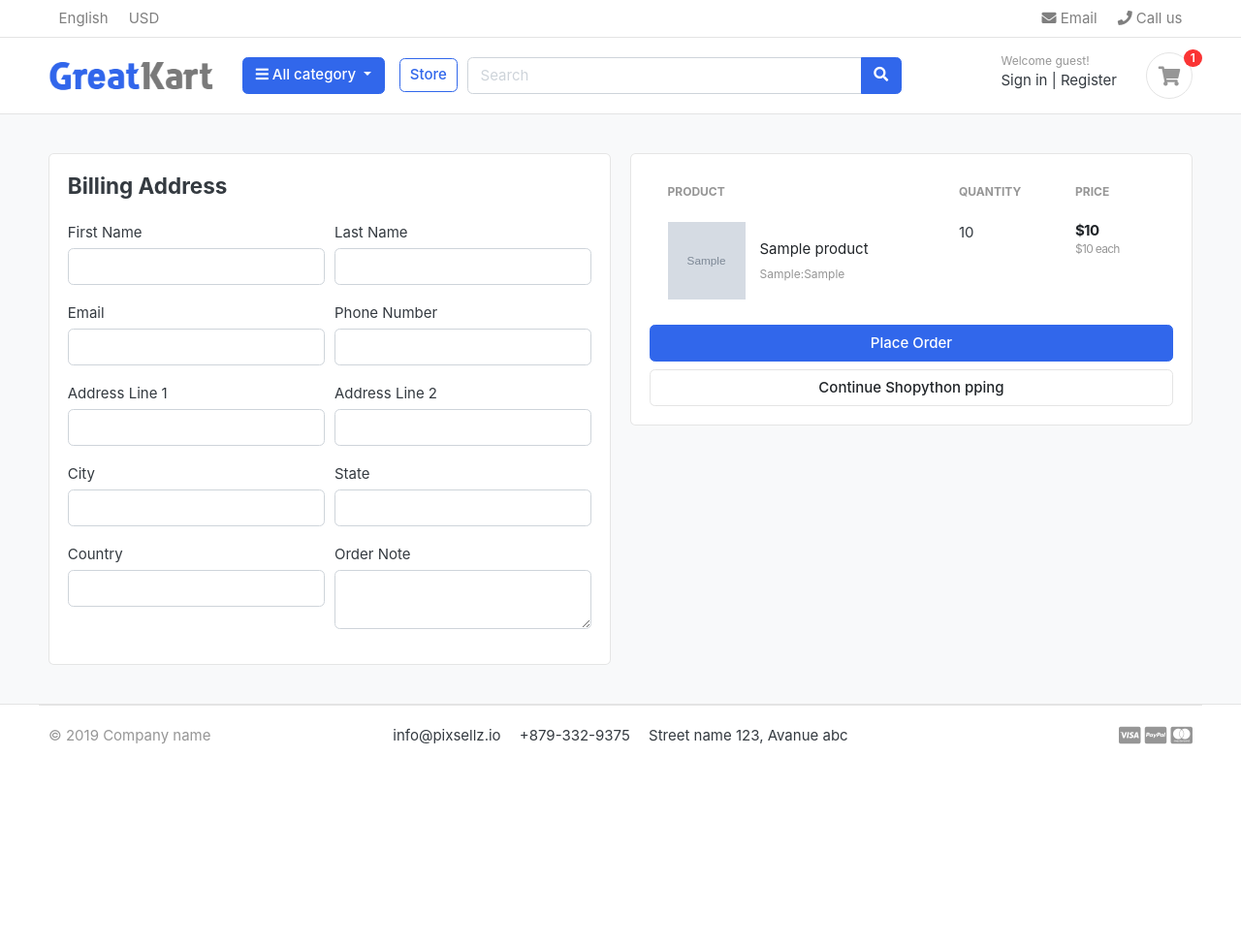
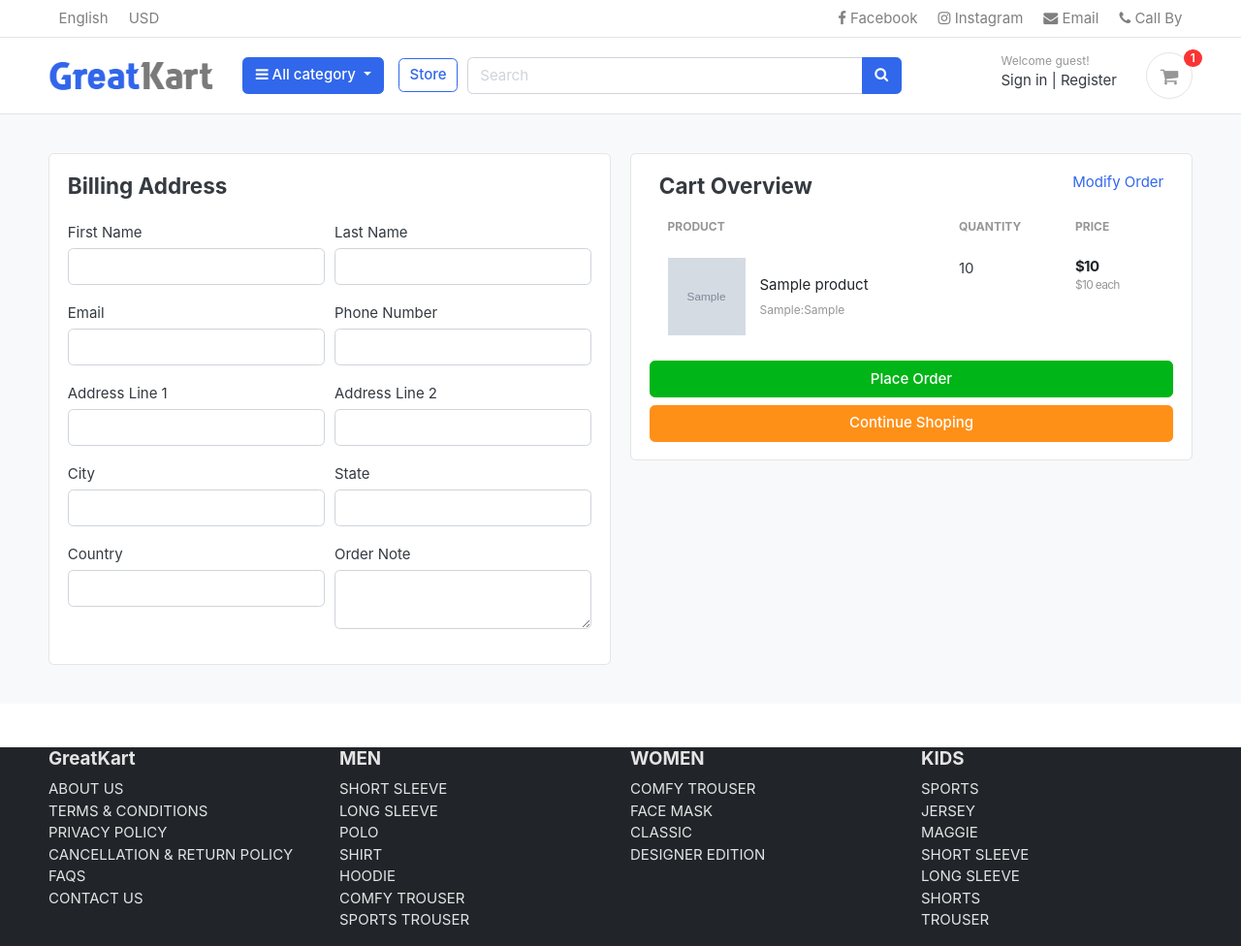
Before and after one commit to tarikul12/E-commerce-, a Django app: template templates/store/checkout.html in a window 1280 px wide. Shown: the whole page at 97% size. Before the commit the page ends 768 px from the top, so only its background shows below. Run offline with Django 3.2, Linux system fonts and the light colour scheme; the template is opened without the code that fills it: most values are stand-ins (such as "Sample title", 1, 10 or a date in 2020); grey boxes marked "Sample" are stand-in pictures; some libraries are stand-ins or nearby versions; some web fonts are replaced.

Commit message:
update store

```diff
--- a/accounts/decorators.py
+++ b/accounts/decorators.py
@@ -1,5 +1,6 @@
 from functools import wraps
 from django.http import HttpResponseForbidden
+from django.http import HttpResponseRedirect
 
 def admin_required(view_func):
     @wraps(view_func)
--- a/accounts/views.py
+++ b/accounts/views.py
@@ -151,16 +151,18 @@
 
 
 @login_required(login_url="login")
-@admin_required
+# @staff_required
 def dashboard(request):
     orders = Order.objects.order_by("-created_at").filter(
         user_id=request.user.id, is_ordered=True
     )
     orders_count = orders.count()
+    userProfile =UserProfile.objects.get(user_id =request.user.id)
     user_types = request.user.user_type
     context = {
         "orders_count": orders_count,
         "user_types": user_types,
+        'userProfile':userProfile
     }
     return render(request, "accounts/dashboard.html", context)
 
--- a/store/views.py
+++ b/store/views.py
@@ -25,13 +25,13 @@
     if category_slug is not None:
         categories = get_object_or_404(Category, slug=category_slug)
         products = Product.objects.filter(category=categories, is_available=True)
-        paginator = Paginator(products, 3)
+        paginator = Paginator(products, 6)
         page = request.GET.get("page")
         paged_products = paginator.get_page(page)
         product_count = products.count()
     else:
         products = Product.objects.all().filter(is_available=True).order_by("id")
-        paginator = Paginator(products, 3)
+        paginator = Paginator(products, 6)
         page = request.GET.get("page")
         paged_products = paginator.get_page(page)
         product_count = products.count()
--- a/templates/includes/footer.html
+++ b/templates/includes/footer.html
@@ -1,19 +1,57 @@
-<footer class="section-footer border-top">
+<footer class="bg-dark text-light mt-5">
 	<div class="container">
-		<section class="footer-bottom border-top row">
-			<div class="col-md-2">
-				<p class="text-muted"> &copy 2019 Company name </p>
-			</div>
-			<div class="col-md-8 text-md-center">
-				<span  class="px-2">info@pixsellz.io</span>
-				<span  class="px-2">+879-332-9375</span>
-				<span  class="px-2">Street name 123, Avanue abc</span>
-			</div>
-			<div class="col-md-2 text-md-right text-muted">
-				<i class="fab fa-lg fa-cc-visa"></i>
-				<i class="fab fa-lg fa-cc-paypal"></i>
-				<i class="fab fa-lg fa-cc-mastercard"></i>
-			</div>
-		</section>
-	</div><!-- //container -->
-</footer>
+	  <div class="row">
+		<!-- FABRILIFE Section -->
+		<div class="col-md-3">
+		  <h5>GreatKart</h5>
+		  <ul class="list-unstyled">
+			<li>ABOUT US</li>
+			<li>TERMS & CONDITIONS</li>
+			<li>PRIVACY POLICY</li>
+			<li>CANCELLATION & RETURN POLICY</li>
+			<li>FAQS</li>
+			<li>CONTACT US</li>
+		  </ul>
+		</div>
+
+		<!-- MEN Section -->
+		<div class="col-md-3">
+		  <h5>MEN</h5>
+		  <ul class="list-unstyled">
+			<li>SHORT SLEEVE</li>
+			<li>LONG SLEEVE</li>
+			<li>POLO</li>
+			<li>SHIRT</li>
+			<li>HOODIE</li>
+			<li>COMFY TROUSER</li>
+			<li>SPORTS TROUSER</li>
+		  </ul>
+		</div>
+
+		<!-- WOMEN Section -->
+		<div class="col-md-3">
+		  <h5>WOMEN</h5>
+		  <ul class="list-unstyled">
+			<li>COMFY TROUSER</li>
+			<li>FACE MASK</li>
+			<li>CLASSIC</li>
+			<li>DESIGNER EDITION</li>
+		  </ul>
+		</div>
+
+		<!-- KIDS Section -->
+		<div class="col-md-3">
+		  <h5>KIDS</h5>
+		  <ul class="list-unstyled">
+			<li>SPORTS</li>
+			<li>JERSEY</li>
+			<li>MAGGIE</li>
+			<li>SHORT SLEEVE</li>
+			<li>LONG SLEEVE</li>
+			<li>SHORTS</li>
+			<li>TROUSER</li>
+		  </ul>
+		</div>
+	  </div>
+	</div>
+  </footer>
--- a/templates/includes/navbar.html
+++ b/templates/includes/navbar.html
@@ -1,5 +1,5 @@
 {% load static %}
-
+<link rel="stylesheet" href="https://cdnjs.cloudflare.com/ajax/libs/font-awesome/4.7.0/css/font-awesome.min.css">
 <header class="section-header">
   <nav class="navbar p-md-0 navbar-expand-sm navbar-light border-bottom">
     <div class="container">
@@ -15,10 +15,16 @@
         </ul>
         <ul class="navbar-nav">
           <li>
+            <a href="#" class="nav-link"><i class="fa fa-facebook"></i> Facebook</a>
+          </li>
+          <li>
+            <a href="#" class="nav-link"><i class="fa fa-instagram"></i> Instagram</a>
+          </li>
+          <li>
             <a href="#" class="nav-link"><i class="fa fa-envelope"></i> Email</a>
           </li>
           <li>
-            <a href="#" class="nav-link"><i class="fa fa-phone"></i> Call us</a>
+            <a href="#" class="nav-link"><i class="fa fa-phone"></i> Call By</a>
           </li>
         </ul> <!-- list-inline // -->
       </div> <!-- navbar-collapse .// -->
--- a/templates/store/checkout.html
+++ b/templates/store/checkout.html
@@ -71,6 +71,17 @@
             <div class="card-body">
               <table class="table table-borderless table-shopping-cart">
                 <thead class="text-muted">
+                  <div class="container">
+                    <div class="row">
+                      <div class="col-6">
+                        <h4>Cart Overview</h4>
+                      </div>
+                      <div class="col-6 text-right">
+                        <p><a href="{% url 'cart' %}">Modify Order</a></p>
+                      </div>
+                    </div>
+                  </div>
+
                   <tr class="small text-uppercase">
                     <th scope="col">Product</th>
                     <th scope="col" width="120">Quantity</th>
@@ -128,8 +139,8 @@
                   {% endfor %}
                 </tbody>
               </table>
-			  <button type="submit" name="submit"   class="btn btn-primary btn-block">Place Order</button>
-              <a href="{% url 'store' %}" class="btn btn-light btn-block">Continue Shopython pping</a>
+			  <button type="submit" name="submit"   class="btn btn-success btn-block">Place Order</button>
+              <a href="{% url 'store' %}" class="btn btn-warning btn-block">Continue Shoping</a>
 			</form>
             </div>
           </div>
--- a/templates/store/home.html
+++ b/templates/store/home.html
@@ -9,7 +9,6 @@
 	<div class="intro-banner-wrap">
 		<img src="{% static 'images/banners/2.jpg' %}" class="img-fluid w-100 rounded" alt="Cover Image" >
 	</div>
-
 
 </div>
 </section>
```
Also changed, not shown: store/models.py (+7 -0 lines), templates/accounts/dashboard.html (+18 -13 lines), db.sqlite3.
